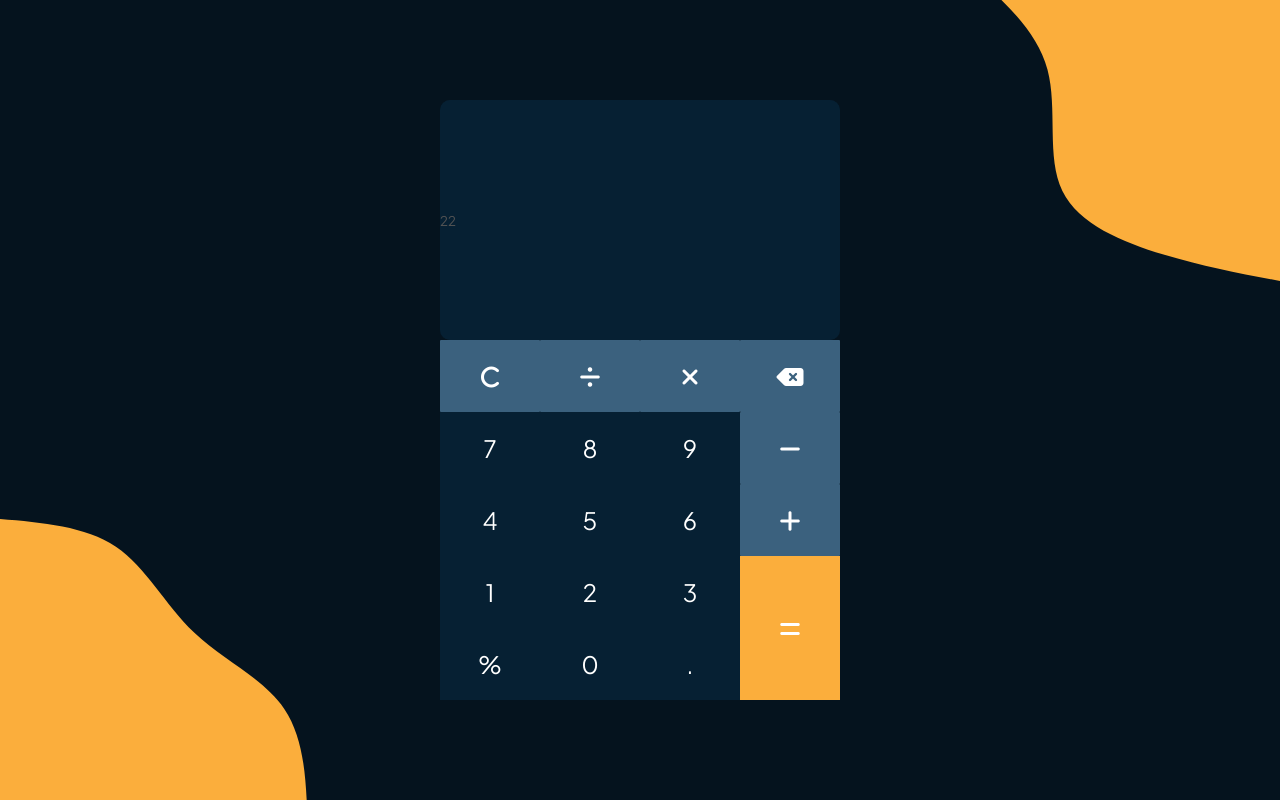
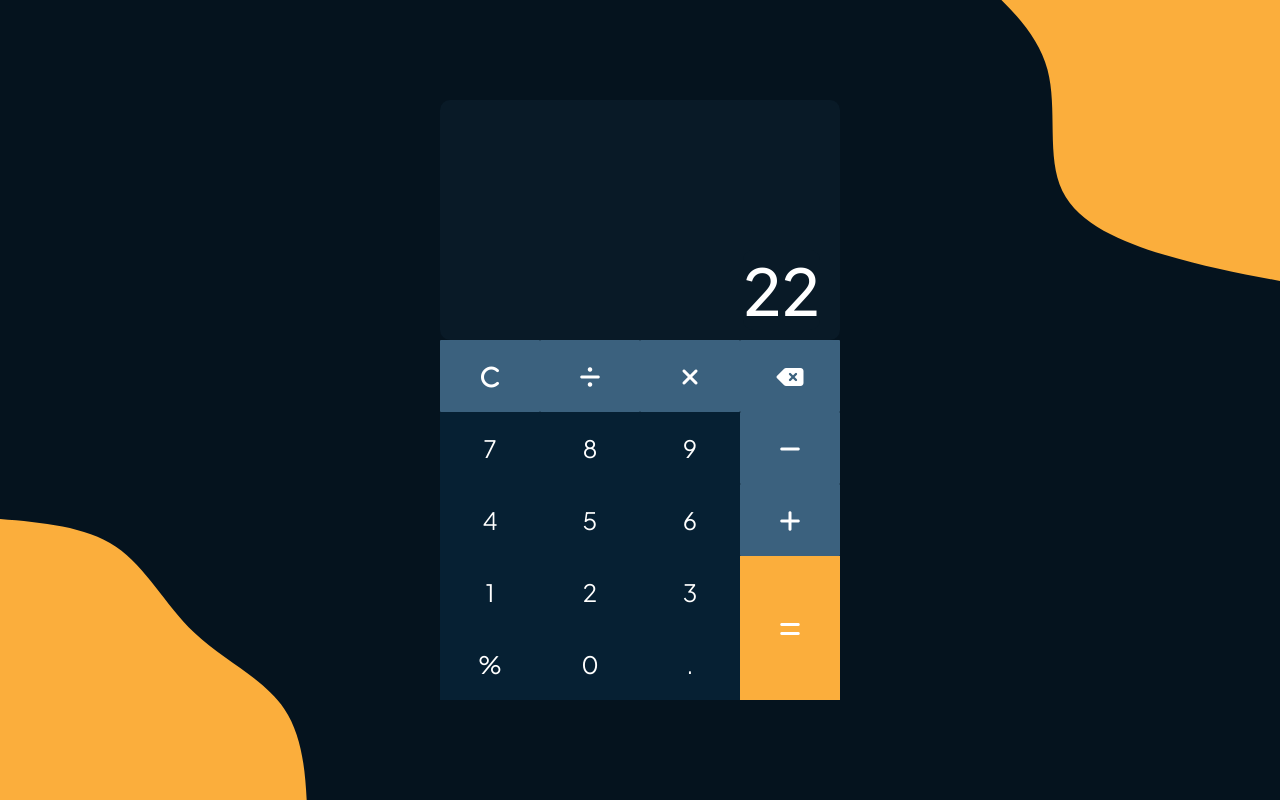
Before and after one commit to nepidkhadka/Calculator, a plain HTML site: page index.html in a window 1280 px wide. Drawn offline with nearby package versions, Linux system fonts and the light colour scheme.

Commit message:
Upper Part CSS Completed

```diff
--- a/index.html
+++ b/index.html
@@ -19,7 +19,8 @@
     <div class="main-container">
       <div class="center">
         <div class="upper-part">
-          <input disabled type="text"  value="22" name="" id="text" />
+          <!-- <input disabled type="text"  value="22" name="" id="text" /> -->
+          <label for="input">22</label>
         </div>
 
         <div class="lower-part">
--- a/style.css
+++ b/style.css
@@ -1,4 +1,4 @@
-*{
+* {
   margin: 0;
   padding: 0;
   box-sizing: border-box;
@@ -16,24 +16,30 @@
 }
 
 .center {
-position: relative;
+  position: relative;
   width: 400px;
   height: 600px;
 }
 
 .upper-part {
+  position: relative;
   height: 40%;
   background: #091a27;
   border-radius: 10px;
 }
 
-.upper-part input {
-  height: 100%;
-  width: 100%;
-  /* background: #091a27; */
-  background: #062033;
+.upper-part input,.upper-part label {
+  position: absolute;
+  bottom: 0;
+  right: 0;
+  padding: 0;
+  margin: 0 20px 10px 0;
+  background: #091a27;
   border: none;
   border-radius: 10px;
+  color: white;
+  font-size:4rem;
+  font-weight: 500;
 }
 
 .btn {
```
